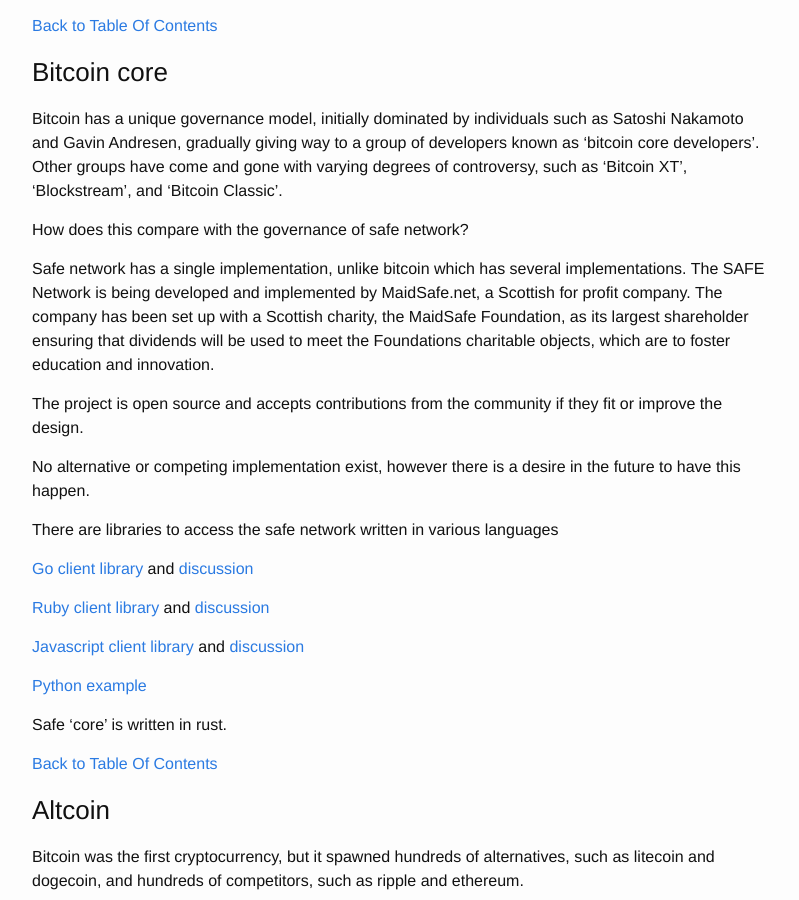
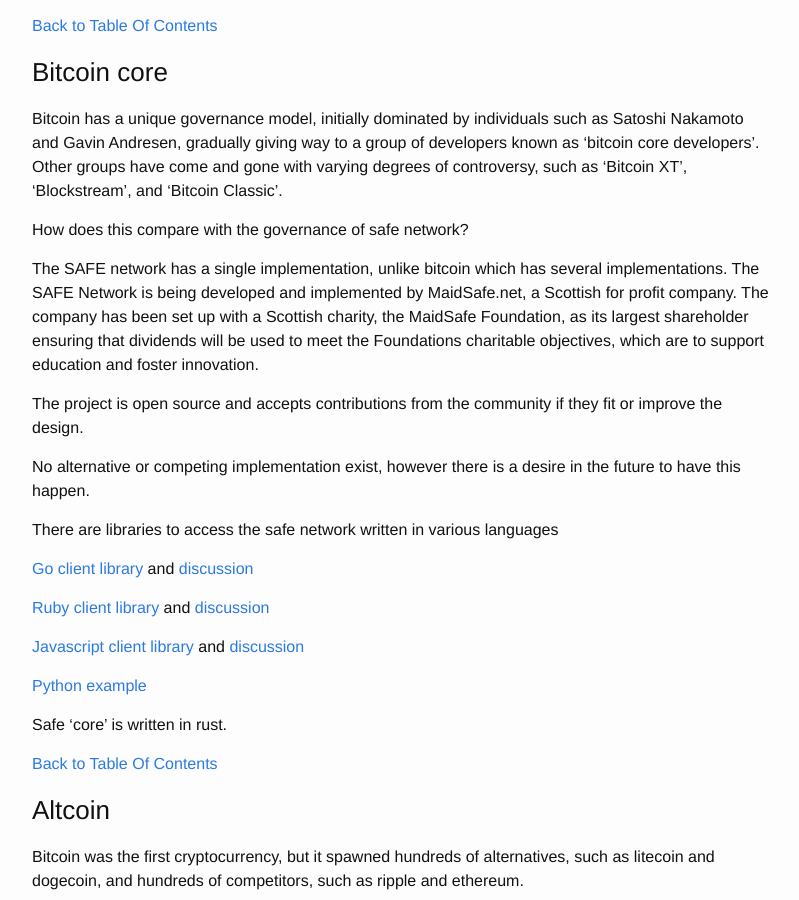
Before and after one commit to safe-network-explained/safe-network-explained.github.io, a Jekyll site: the page built from _posts/2016-05-05-safe-for-bitcoiners.markdown, in a window 1280 px wide and 900 px high, scrolled down 13506 px. Shown: the whole window, without its empty margins (238-1037 px from the left). Built offline with Jekyll 4.4.1, drawn with Linux system fonts in a browser that asks for light colours.

Commit message:
Improve wording about MaidSafe suggested by JPL1

```diff
--- a/_posts/2016-05-05-safe-for-bitcoiners.markdown
+++ b/_posts/2016-05-05-safe-for-bitcoiners.markdown
@@ -403,7 +403,7 @@
 
 How does this compare with the governance of safe network?
 
-Safe network has a single implementation, unlike bitcoin which has several implementations. The SAFE Network is being developed and implemented by MaidSafe.net, a Scottish for profit company. The company has been set up with a Scottish charity, the MaidSafe Foundation, as its largest shareholder ensuring that dividends will be used to meet the Foundations charitable objects, which are to foster education and innovation.
+The SAFE network has a single implementation, unlike bitcoin which has several implementations. The SAFE Network is being developed and implemented by MaidSafe.net, a Scottish for profit company. The company has been set up with a Scottish charity, the MaidSafe Foundation, as its largest shareholder ensuring that dividends will be used to meet the Foundations charitable objectives, which are to support education and foster innovation.
 
 The project is open source and accepts contributions from the community if they fit or improve the design.
 
```
